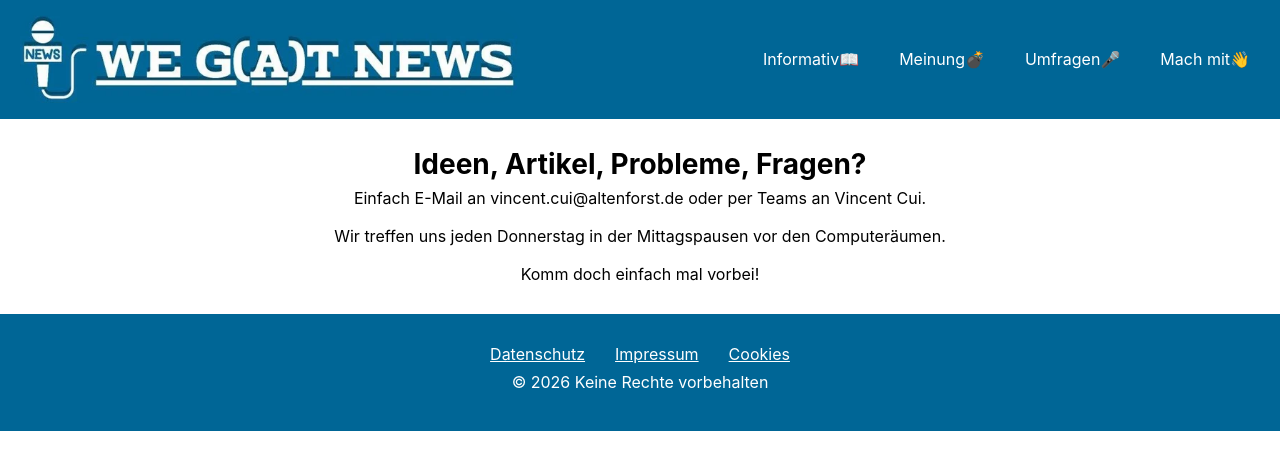
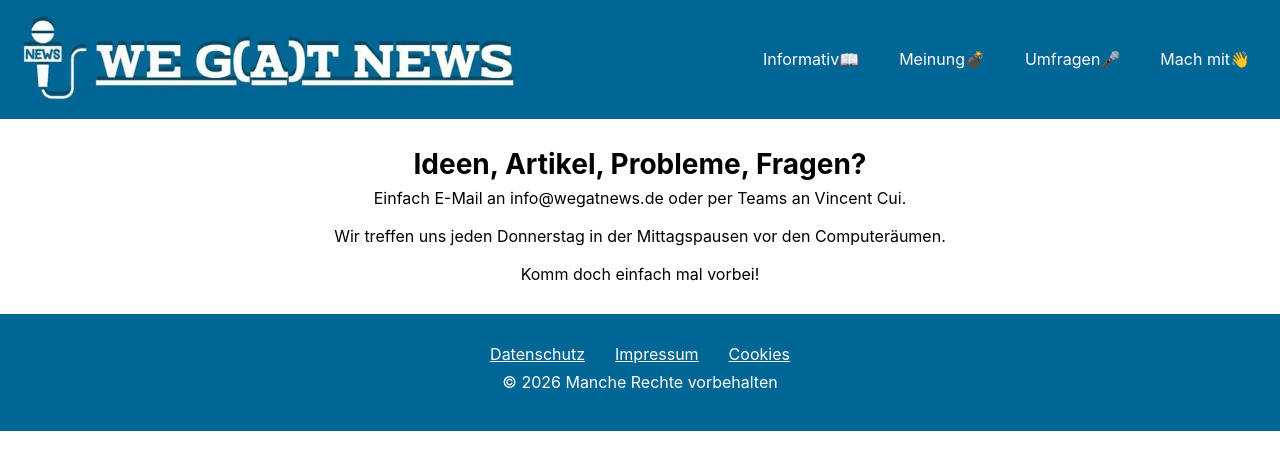
Before and after one commit to Chenjv2/wegatnews, a Next.js app: page /mach-mit in a window 1280 px wide. Shown: the top 470 px of the page. Built offline with nearby package versions, Linux system fonts and the light colour scheme.

Commit message:
minor changes

```diff
--- a/pages/_app.js
+++ b/pages/_app.js
@@ -96,7 +96,7 @@ export default function App({ Component, pageProps }) {
         <Link href="/datenschutz">Datenschutz</Link>
         <Link href="/impressum">Impressum</Link>
         <Link href="/cookies">Cookies</Link>
-        <p>© 2026 Keine Rechte vorbehalten</p>
+        <p>© 2026 Manche Rechte vorbehalten</p>
       </footer>
     </>
   );
--- a/pages/index.js
+++ b/pages/index.js
@@ -53,7 +53,7 @@ export default function Blog({ newestPosts, archivePosts }) {
         <div className="image-or-text">
           <h2>Ideen, Artikel, Probleme, Fragen?</h2>
           <p>
-            Einfach E-Mail an vincent.cui@altenforst.de oder per Teams an
+            Einfach E-Mail an info@wegatnews.de oder per Teams an
             Vincent Cui.
           </p>
           <p>
--- a/pages/mach-mit/index.js
+++ b/pages/mach-mit/index.js
@@ -5,7 +5,7 @@ export default function InformativIndex() {
         <div className="image-or-text">
           <h2>Ideen, Artikel, Probleme, Fragen?</h2>
           <p>
-            Einfach E-Mail an vincent.cui@altenforst.de oder per Teams an
+            Einfach E-Mail an info@wegatnews.de oder per Teams an
             Vincent Cui.
           </p>
           <p>
```
Also changed, not shown: posts/6post.md (+1 -1 lines).
